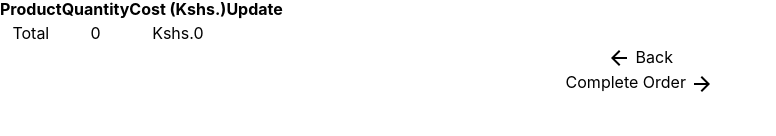
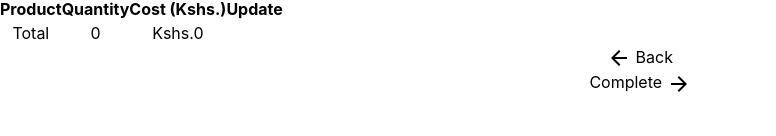
Before and after one commit to JohanaGikonyo/Mule-Foods, a React (Vite) app in the folder frontend/: page /mainpage/cart in a window 1280 px wide. Shown: the part 164-300 px from the top of the page, without its empty margins (0-776 px from the left). Built offline with nearby package versions, Linux system fonts and the light colour scheme.

Commit message:
complete

```diff
--- a/frontend/src/components/Pages/Cart.jsx
+++ b/frontend/src/components/Pages/Cart.jsx
@@ -86,16 +86,16 @@ function Cart() {
             <div className="flex gap-3 mt-10">
                 <div className="mt-10 mb-10">
                     <button className="px-2 py-1 border border-orange-400 rounded-md">
-                        <NavLink to='/mainpage/home'><span className="text-blue-500"><ArrowBackIcon /> </span>Back</NavLink>
+                        <NavLink to='/mainpage/home' className="flex flex-row"><span className="text-blue-500"><ArrowBackIcon /> </span>Back</NavLink>
                     </button>
                 </div>
                 <div className="mt-10 mb-10">
-                    <button className="px-2 py-1 border border-orange-400 rounded-md">
-                        <NavLink to='/mainpage/confirm'>Complete Order <span className="text-blue-500"><ArrowForwardIcon /></span></NavLink>
+                    <button className="px-1 py-1 border border-orange-400 rounded-md">
+                        <NavLink to='/mainpage/confirm' className="flex flex-row">Complete <span className="text-blue-500"><ArrowForwardIcon /></span></NavLink>
                     </button>
                 </div>
             </div>
-        </div>
+        </div >
     );
 }
 
```
